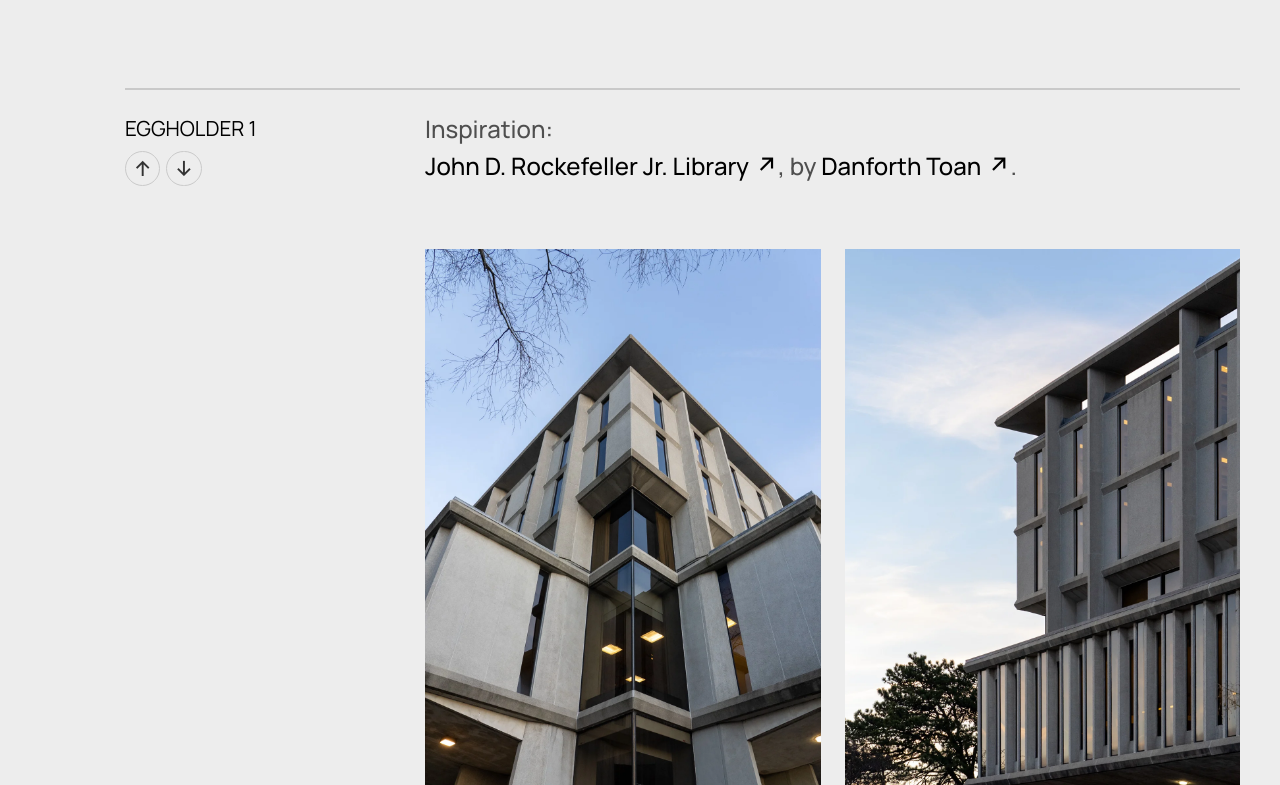
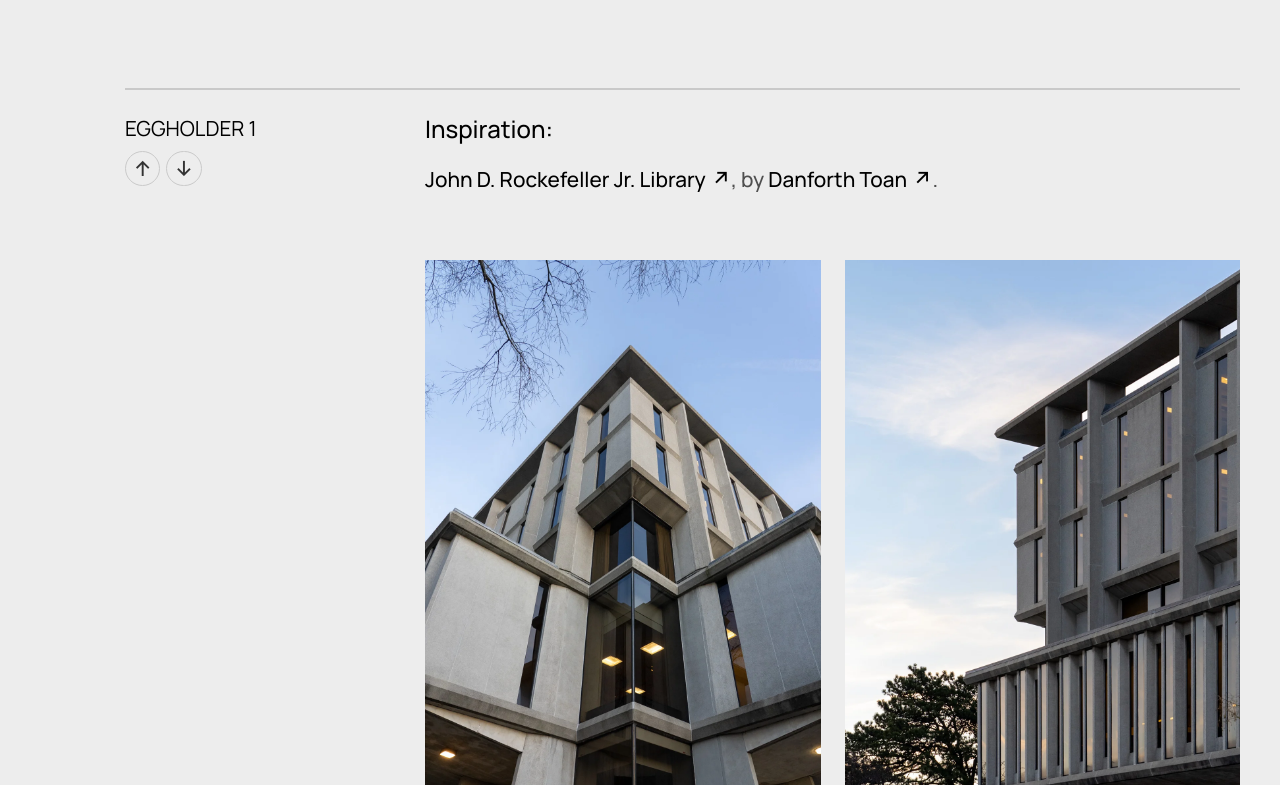
Before and after one commit to richardfxr/richardfxr, a React (Vite) app: page /projects/eggholders in a window 1280 px wide. Shown: the part 5415-6200 px from the top of the page. Built offline with nearby package versions, Linux system fonts and the light colour scheme.

Commit message:
♿️A11Y: added font size adjustment setting

```diff
--- a/src/components/Button.scss
+++ b/src/components/Button.scss
@@ -3,6 +3,7 @@
 .button {
     display: block;
 
+    word-break: break-word;
     color: var(--clr-800);
     border: solid var(--border-width) var(--clr-300);
     border-radius: var(--bradius-round);
--- a/src/components/ProjectCard.scss
+++ b/src/components/ProjectCard.scss
@@ -101,6 +101,7 @@
         column-gap: var(--padRem-xs);
         row-gap: var(--padRem-xxxs);
 
+        font-size: var(--font-sm);
         color: var(--clr-600);
 
         transition: color var(--trans-standard);
--- a/src/pages/About.jsx
+++ b/src/pages/About.jsx
@@ -62,7 +62,7 @@ export default function About() {
             </motion.section>
 
             <Section sections={sections} index={0}>
-                <p className="lg">
+                <p className="md">
                     I create things that are <em>functional, but never boring</em>. I believe design exists to communicate, to empower, and that is why my work focuses on <em>accessibility</em>. I do not sacrifice function in the name of style, but I do not see ornamentation as a crime. I love the balance of a well-kerned font, but more so, I love the look of an optically imperfect lens.
                 </p>
             </Section>
--- a/src/pages/Info.jsx
+++ b/src/pages/Info.jsx
@@ -27,11 +27,13 @@ export default function Info() {
                    <VersionBadge />
                 </ScrollContainer>
 
-                <p className='lg'>This is version 10 of my portfolio website. It is a single-page application built with <UnderlinedLink href="https://reactjs.org/" target="_blank" styling="em">React</UnderlinedLink>, bundled using <UnderlinedLink href="https://vitejs.dev/" target="_blank" styling="em">Vite</UnderlinedLink>, and animated with <UnderlinedLink href="https://www.framer.com/motion/" target="_blank" styling="em">Framer Motion</UnderlinedLink>. You can view the <UnderlinedLink href="https://github.com/richardfxr/richardfxr" target="_blank" styling="em">open source code on GitHub</UnderlinedLink>.</p>
+                <p className='md'>This is version 10 of my portfolio website. It is a single-page application built with <UnderlinedLink href="https://reactjs.org/" target="_blank" styling="em">React</UnderlinedLink>, bundled using <UnderlinedLink href="https://vitejs.dev/" target="_blank" styling="em">Vite</UnderlinedLink>, and animated with <UnderlinedLink href="https://www.framer.com/motion/" target="_blank" styling="em">Framer Motion</UnderlinedLink>. You can view the <UnderlinedLink href="https://github.com/richardfxr/richardfxr" target="_blank" styling="em">open source code on GitHub</UnderlinedLink>.</p>
+
+                <p className='md'>Miss the old website? You can still <UnderlinedLink href="https://v9.richardfxr.com/" target="_blank" styling="em">view version 9</UnderlinedLink> at its new subdomain.</p>
             </Section>
 
             <Section sections={sections} index={1}>
-                <p className='lg first'>The primary goal of version 10 is to be <em>accessible</em>. From the titled SVG illustrations to the <UnderlinedLink to="/settings" styling="em">accessibility settings</UnderlinedLink>, this website was designed to fit the needs of as many people as possible. The site respects user settings such as font size and motion preference while allowing them to be overwritten if needed.</p>
+                <p className='md first'>The primary goal of version 10 is to be <em>accessible</em>. From the titled SVG illustrations to the <UnderlinedLink to="/settings" styling="em">accessibility settings</UnderlinedLink>, this website was designed to fit the needs of as many people as possible. The site respects user settings such as font size and motion preference while allowing them to be overwritten if needed.</p>
                     <Button href='https://developer.mozilla.org/en-US/docs/Learn/Accessibility/What_is_accessibility' target="_blank" styling="sm">What is accessibility?</Button>
             </Section>
 
--- a/src/pages/projects/EggHolders.jsx
+++ b/src/pages/projects/EggHolders.jsx
@@ -42,16 +42,14 @@ export default function EggHolders() {
             </Section>
 
             <Section sections={sections} index={1}>
-                <p className='lg top'>
-                    Inspiration:
-                    <br /><UnderlinedLink href="https://en.wikipedia.org/wiki/John_D._Rockefeller_Jr._Library" target="_blank" styling="em">John D. Rockefeller Jr. Library</UnderlinedLink>, by <UnderlinedLink href="https://en.wikipedia.org/wiki/Danforth_Toan" target="_blank" styling="em">Danforth Toan</UnderlinedLink>.
-                </p>
+                <p className='lg em'>Inspiration:</p>
+                <p className='md bottom-xxxl'><UnderlinedLink href="https://en.wikipedia.org/wiki/John_D._Rockefeller_Jr._Library" target="_blank" styling="em">John D. Rockefeller Jr. Library</UnderlinedLink>, by <UnderlinedLink href="https://en.wikipedia.org/wiki/Danforth_Toan" target="_blank" styling="em">Danforth Toan</UnderlinedLink>.</p>
                 <div className='twoCol'>
                     <Image folder="EggHolders" fileName="EggHolders-Rock-1" alt="A corner of the John D. Rockefeller Jr. Library. Large structural beams run vertically along its side while the cantilevered second floor juts out on both sides." />
                     <Image folder="EggHolders" fileName="EggHolders-Rock-2" alt="A wall of the John D. Rockefeller Jr. Library. The repeated vertical beams create a rather satisfying pattern that emphasizes the height of the library." />
                 </div>
                 <Separator />
-                <p className='lg middle'>Final model:</p>
+                <p className='lg em middle'>Final model:</p>
                 <Image folder="EggHolders" fileName="EggHolders-one-1" alt="EggHolder 1, a white cylindrical fin loft model, holding up an egg against a bright yellow background." />
                 <div className='twoCol'>
                     <Image folder="EggHolders" fileName="EggHolders-one-2" alt="Close-up front view of EggHolder 1." />
@@ -61,14 +59,12 @@ export default function EggHolders() {
             </Section>
 
             <Section sections={sections} index={2}>
-                <p className='lg top'>
-                    Inspiration:
-                    <br />Skeleton from the <UnderlinedLink href="https://naturelab.risd.edu/" target="_blank" styling="em">RISD Nature Lab</UnderlinedLink>.
-                </p>
+                <p className='lg em'>Inspiration:</p>
+                <p className='md bottom-xxxl'>Skeleton from the <UnderlinedLink href="https://naturelab.risd.edu/" target="_blank" styling="em">RISD Nature Lab</UnderlinedLink>.</p>
                 <Image folder="EggHolders" fileName="EggHolders-natureLab-1" alt="Side view of a segment of a skeleton hung from the ceiling of the RISD Nature Lab." />
                 <Image folder="EggHolders" fileName="EggHolders-natureLab-2" alt="Bottom view of a segment of a skeleton hung from the ceiling of the RISD Nature Lab." />
                 <Separator />
-                <p className='lg middle'>Final model:</p>
+                <p className='lg em middle'>Final model:</p>
                 <Image folder="EggHolders" fileName="EggHolders-five-1" alt="EggHolder 5, a matte silver plate-like model made of bone-like pieces, with an egg resting on it against a white background." />
                 <div className='twoCol'>
                     <Image folder="EggHolders" fileName="EggHolders-five-2" alt="Close-up of EggHolder 5’s back ridge formed by the bone-like pieces." />
@@ -77,13 +73,11 @@ export default function EggHolders() {
             </Section>
 
             <Section sections={sections} index={3}>
-                <p className='lg top'>
-                    Inspiration:
-                    <br /><UnderlinedLink href="https://risdmuseum.org/art-design/collection/untitled-1986234" target="_blank" styling="em">Untitled</UnderlinedLink> by <UnderlinedLink href="https://en.wikipedia.org/wiki/Steven_Weinberg" target="_blank" styling="em">Steven Weinberg</UnderlinedLink>.
-                </p>
+                <p className='lg em'>Inspiration:</p>
+                <p className='md bottom-xxxl'><UnderlinedLink href="https://risdmuseum.org/art-design/collection/untitled-1986234" target="_blank" styling="em">Untitled</UnderlinedLink> by <UnderlinedLink href="https://en.wikipedia.org/wiki/Steven_Weinberg" target="_blank" styling="em">Steven Weinberg</UnderlinedLink>.</p>
                 <Image folder="EggHolders" fileName="EggHolders-untitled-1" alt="Steven Weinberg’s untitled glass sculpture on display at the RISD Museum." />
                 <Separator />
-                <p className='lg middle'>Final model:</p>
+                <p className='lg em middle'>Final model:</p>
                 <Image folder="EggHolders" fileName="EggHolders-nine-1" alt="EggHolder 9, an incomplete cube made of stacked acrylic pieces, holding an egg against a salmon-colored background." />
                 <div className='twoCol'>
                     <Image folder="EggHolders" fileName="EggHolders-nine-2" alt="Front view of EggHolder 9 showing the engraved lines on each piece forming a wave that moves through the whole model." />
--- a/src/pages/projects/EggHolders.scss
+++ b/src/pages/projects/EggHolders.scss
@@ -6,10 +6,6 @@
             display: flex;
             flex-flow: column nowrap;
             gap: var(--pad-xl);
-
-            .top {
-                padding-bottom: var(--pad-xxxl);
-            }
 
             .separator {
                 margin-top: var(--pad-4xl);
--- a/src/pages/projects/Exploded1200D.jsx
+++ b/src/pages/projects/Exploded1200D.jsx
@@ -38,7 +38,7 @@ export default function Exploded1200D() {
             </Section>
 
             <Section sections={sections} index={1}>
-                <p className='lg'>As part of the disassembly process, the <UnderlinedLink href="https://v9.richardfxr.com/1200d" target="_blank" styling="em">Canon EOS 1200D Parts Index</UnderlinedLink> was created to help me keep track of all the different components. Each component has a short description with links to relevant parts.</p>
+                <p className='md bottom-xxxl'>As part of the disassembly process, the <UnderlinedLink href="https://v9.richardfxr.com/1200d" target="_blank" styling="em">Canon EOS 1200D Parts Index</UnderlinedLink> was created to help me keep track of all the different components. Each component has a short description with links to relevant parts.</p>
                 <Image folder="Exploded1200D" fileName="Exploded1200D-partsIndex" alt="An iPad Pro displaying a list of parts from the camera." />
             </Section>
 
--- a/src/sass/_global.scss
+++ b/src/sass/_global.scss
@@ -235,6 +235,10 @@ p {
       font-size: var(--font-xxl);
    }
 
+   &.em {
+      color: var(--clr-1000);
+   }
+
    &.bottom- {
       &xxxl {
          padding-bottom: var(--pad-xxxl);
--- a/src/sass/_variables.scss
+++ b/src/sass/_variables.scss
@@ -211,6 +211,58 @@
 
 
 // === A11Y ===================================
+[data-fontSize="medium"] {
+   --font-xs: 1.15rem;
+   --font-sm: 1.3rem;
+   --font-md: 1.45rem;
+   --font-lg: 1.65rem;
+   --font-xl: 2.15rem;
+}
+
+[data-fontSize="large"] {
+   --font-xs: 1.3rem;
+   --font-sm: 1.45rem;
+   --font-md: 1.6rem;
+   --font-lg: 1.8rem;
+   --font-xl: 2.3rem;
+}
+
+@media only screen and (max-width: $breakpoint-tablet) {
+   [data-fontSize="medium"] {
+      --font-xs: 1.05rem;
+      --font-sm: 1.25rem;
+      --font-md: 1.35rem;
+      --font-lg: 1.45rem;
+      --font-xl: 1.95rem;
+   }
+
+   [data-fontSize="large"] {
+      --font-xs: 1.2rem;
+      --font-sm: 1.4rem;
+      --font-md: 1.5rem;
+      --font-lg: 1.6rem;
+      --font-xl: 2.1rem;
+   }
+}
+
+@media only screen and (max-width: $breakpoint-mobile) {
+   [data-fontSize="medium"] {
+      --font-xs: 1rem;
+      --font-sm: 1.15rem;
+      --font-md: 1.3rem;
+      --font-lg: 1.45rem;
+      --font-xl: 1.9rem;
+   }
+
+   [data-fontSize="large"] {
+      --font-xs: 1.15rem;
+      --font-sm: 1.3rem;
+      --font-md: 1.45rem;
+      --font-lg: 1.6rem;
+      --font-xl: 2.05rem;
+   }
+}
+
 [data-motionPref="low"] {
    --transTime-slowest-lowMo: 0s;
 }
```
Also changed, not shown: src/context/Settings.jsx (+9 -0 lines), src/pages/Settings.jsx (+15 -1 lines), src/pages/projects/RISDSophomore.jsx (+6 -6 lines), 2 other files (tests, documents, lock files or other folders).
